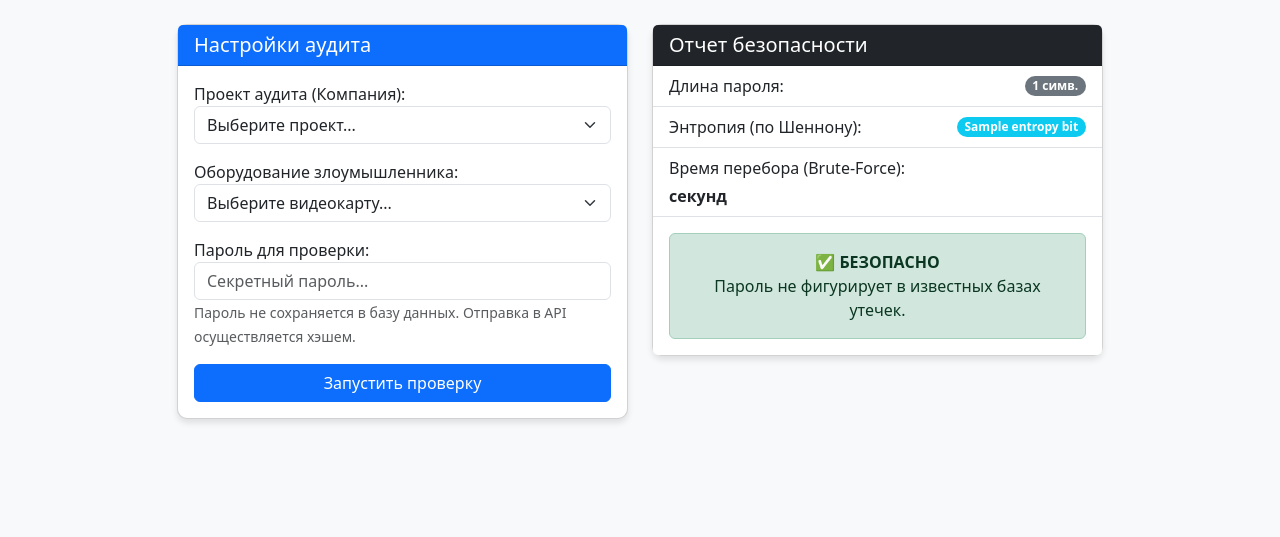
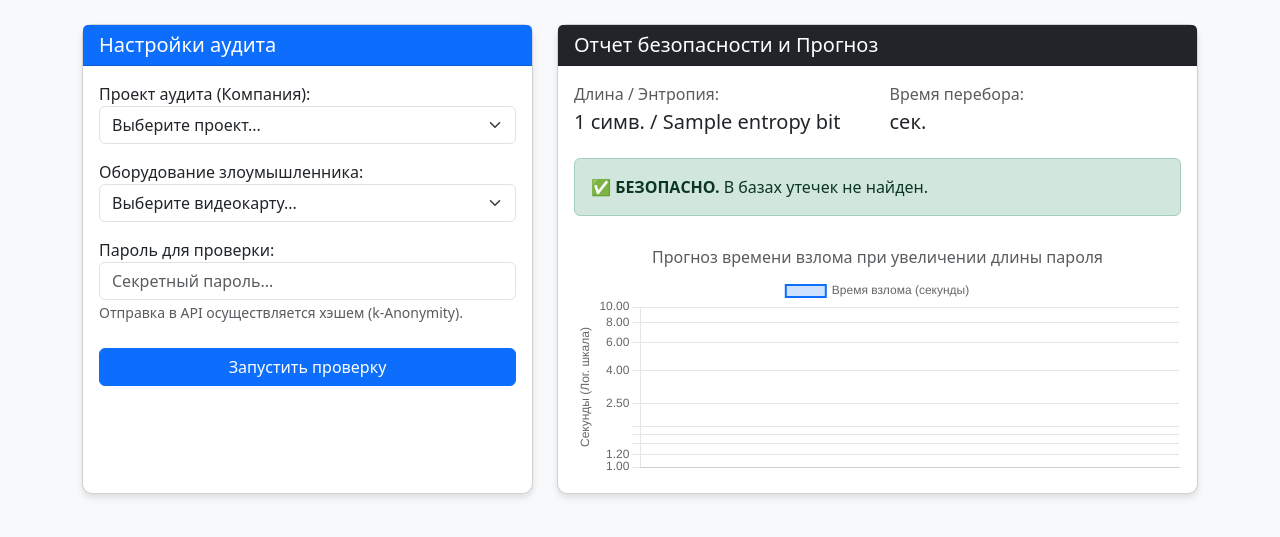
Before and after one commit to ve1d3RR/password-entropy-calc, a Django app: template audit/templates/audit/check.html in a window 1280 px wide. Shown: the part 56-593 px from the top of the page. Run offline with Django 5.2, Linux system fonts and the light colour scheme; tables that the repository leaves empty hold one stand-in row (values such as "Sample post"); the template is opened without the code that fills it: values that come from a table or form of the project are taken from there, most other values are stand-ins (such as "Sample title", 1, 10 or a date in 2020).

Commit message:
Add interactive Chart.js graph for crack time forecasting

```diff
--- a/audit/templates/audit/check.html
+++ b/audit/templates/audit/check.html
@@ -1,86 +1,96 @@
-<!-- Наследуем дизайн из базового шаблона -->
 {% extends 'audit/base.html' %}
 
 {% block content %}
 <div class="row justify-content-center">
 
-    <!-- Левая колонка: Форма ввода -->
-    <div class="col-md-5">
-        <div class="card result-card mb-4">
+    <!-- Форма ввода -->
+    <div class="col-md-5 mb-4">
+        <div class="card result-card h-100">
             <div class="card-header bg-primary text-white">
                 <h5 class="mb-0">Настройки аудита</h5>
             </div>
             <div class="card-body">
                 <form method="POST">
                     {% csrf_token %}
-
-                    <!-- Выводим поля формы, которые мы описали в forms.py -->
-                    <div class="mb-3">
-                        {{ form.project.label_tag }}
-                        {{ form.project }}
-                    </div>
-
-                    <div class="mb-3">
-                        {{ form.hardware.label_tag }}
-                        {{ form.hardware }}
-                    </div>
-
-                    <div class="mb-3">
+                    <div class="mb-3">{{ form.project.label_tag }} {{ form.project }}</div>
+                    <div class="mb-3">{{ form.hardware.label_tag }} {{ form.hardware }}</div>
+                    <div class="mb-4">
                         {{ form.password.label_tag }}
                         {{ form.password }}
-                        <small class="text-muted">Пароль не сохраняется в базу данных. Отправка в API осуществляется хэшем.</small>
+                        <small class="text-muted">Отправка в API осуществляется хэшем (k-Anonymity).</small>
                     </div>
-
                     <button type="submit" class="btn btn-primary w-100">Запустить проверку</button>
                 </form>
             </div>
         </div>
     </div>
 
-    <!-- Правая колонка: Результаты (показываем только если нажали кнопку) -->
-    <div class="col-md-5">
+    <!-- Результаты и График -->
+    <div class="col-md-7 mb-4">
         {% if result %}
             <div class="card result-card">
                 <div class="card-header bg-dark text-white">
-                    <h5 class="mb-0">Отчет безопасности</h5>
+                    <h5 class="mb-0">Отчет безопасности и Прогноз</h5>
                 </div>
-                <ul class="list-group list-group-flush">
+                <div class="card-body row">
+                    <div class="col-sm-6 mb-3">
+                        <p class="mb-1 text-muted">Длина / Энтропия:</p>
+                        <h5>{{ result.length }} симв. / {{ result.entropy }} bit</h5>
+                    </div>
+                    <div class="col-sm-6 mb-3">
+                        <p class="mb-1 text-muted">Время перебора:</p>
+                        <h5>{{ result.crack_time|floatformat:"2" }} сек.</h5>
+                    </div>
+                    <div class="col-12 mb-3">
+                        {% if result.is_pwned %}
+                            <div class="alert alert-danger mb-0">⚠️ <strong>СКОМПРОМЕТИРОВАН!</strong> Найден в базе утечек.</div>
+                        {% else %}
+                            <div class="alert alert-success mb-0">✅ <strong>БЕЗОПАСНО.</strong> В базах утечек не найден.</div>
+                        {% endif %}
+                    </div>
 
-                    <li class="list-group-item d-flex justify-content-between align-items-center">
-                        Длина пароля:
-                        <span class="badge bg-secondary rounded-pill">{{ result.length }} симв.</span>
-                    </li>
+                    <!-- Блок для графика -->
+                    <div class="col-12 mt-3">
+                        <h6 class="text-center text-muted">Прогноз времени взлома при увеличении длины пароля</h6>
+                        <canvas id="crackChart" height="100"></canvas>
+                    </div>
+                </div>
+            </div>
 
-                    <li class="list-group-item d-flex justify-content-between align-items-center">
-                        Энтропия (по Шеннону):
-                        <span class="badge bg-info rounded-pill">{{ result.entropy }} bit</span>
-                    </li>
+            <!-- Подключаем Chart.js -->
+            <script src="https://cdn.jsdelivr.net/npm/chart.js"></script>
+            <script>
+                // Получаем данные из Python (views.py)
+                const ctx = document.getElementById('crackChart').getContext('2d');
+                const labels = {{ result.chart_labels|safe }};
+                const dataPoints = {{ result.chart_data|safe }};
 
-                    <li class="list-group-item">
-                        <p class="mb-1">Время перебора (Brute-Force):</p>
-                        <strong>{{ result.crack_time|floatformat:"0" }} секунд</strong>
-                    </li>
-
-                    <!-- РЕЗУЛЬТАТ ОТ АПИ (HIBP) -->
-                    <li class="list-group-item text-center p-3">
-                        {% if result.is_pwned %}
-                            <div class="alert alert-danger mb-0">
-                                <strong>⚠️ КРИТИЧЕСКАЯ УЯЗВИМОСТЬ</strong><br>
-                                Пароль найден в глобальных утечках (Pwned API). Немедленно смените пароль!
-                            </div>
-                        {% else %}
-                            <div class="alert alert-success mb-0">
-                                <strong>✅ БЕЗОПАСНО</strong><br>
-                                Пароль не фигурирует в известных базах утечек.
-                            </div>
-                        {% endif %}
-                    </li>
-                </ul>
-            </div>
+                new Chart(ctx, {
+                    type: 'line',
+                    data: {
+                        labels: labels,
+                        datasets: [{
+                            label: 'Время взлома (секунды)',
+                            data: dataPoints,
+                            borderColor: '#0d6efd',
+                            backgroundColor: 'rgba(13, 110, 253, 0.2)',
+                            borderWidth: 2,
+                            fill: true,
+                            tension: 0.3
+                        }]
+                    },
+                    options: {
+                        scales: {
+                            y: {
+                                type: 'logarithmic', // Логарифмическая шкала (т.к. время растет экспоненциально)
+                                title: { display: true, text: 'Секунды (Лог. шкала)'}
+                            }
+                        }
+                    }
+                });
+            </script>
         {% else %}
-            <div class="alert alert-secondary text-center">
-                Заполните форму слева для получения отчета.
-            </div>
+            <div class="alert alert-secondary text-center">Заполните форму слева для получения отчета и графика.</div>
         {% endif %}
     </div>
 
```
Also changed, not shown: audit/views.py (+25 -10 lines).
